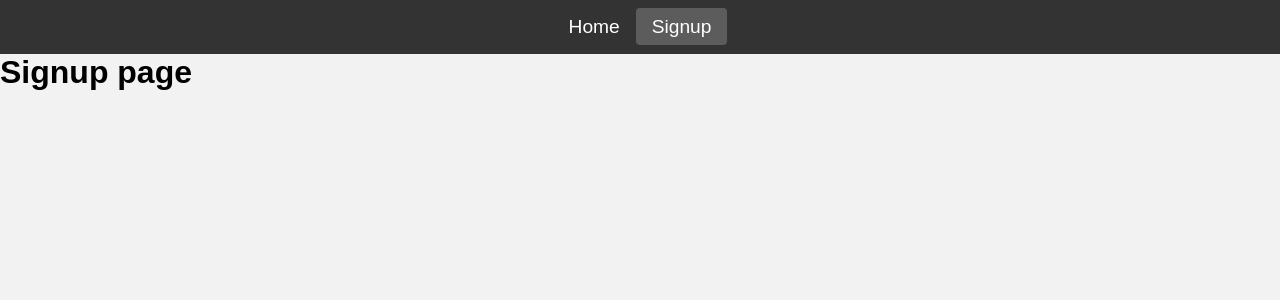
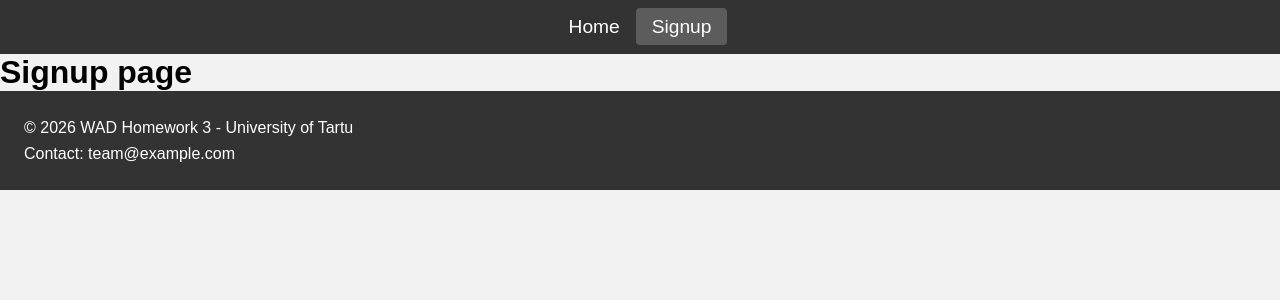
Before and after one commit to jurjenson/WAD_HW, a Vue app in the folder hw3/: page /signup in a window 1280 px wide. Shown: the top 300 px of the page. Built offline with nearby package versions, Linux system fonts and the light colour scheme.

Commit message:
Adding the AppFooter in Vue project

```diff
--- a/hw3/src/App.vue
+++ b/hw3/src/App.vue
@@ -1,14 +1,16 @@
 <template>
   <AppHeader />
   <router-view />
+  <AppFooter />
 </template>
 
 <script>
 import AppHeader from './components/AppHeader.vue'
+import AppFooter from './components/AppFooter.vue'
 
 export default {
   name: 'App',
-  components: { AppHeader }
+  components: { AppHeader, AppFooter }
 }
 </script>
 
--- /dev/null
+++ b/hw3/src/components/AppFooter.vue
@@ -0,0 +1,27 @@
+<template>
+    <footer>
+        <p>&copy; {{ year }} WAD Homework 3 - University of Tartu</p>
+        <p>Contact: team@example.com</p>
+    </footer>
+</template>
+
+<script>
+export default {
+    name: 'AppFooter',
+    data() {
+        return {
+            year: new Date().getFullYear()
+        }
+    }
+}
+</script>
+
+<style scoped>
+footer {
+    background-color: #333;
+    color: white;
+    padding: 1.5rem;
+    text.align: center;
+    line-height: 1.6;
+}
+</style>
```
